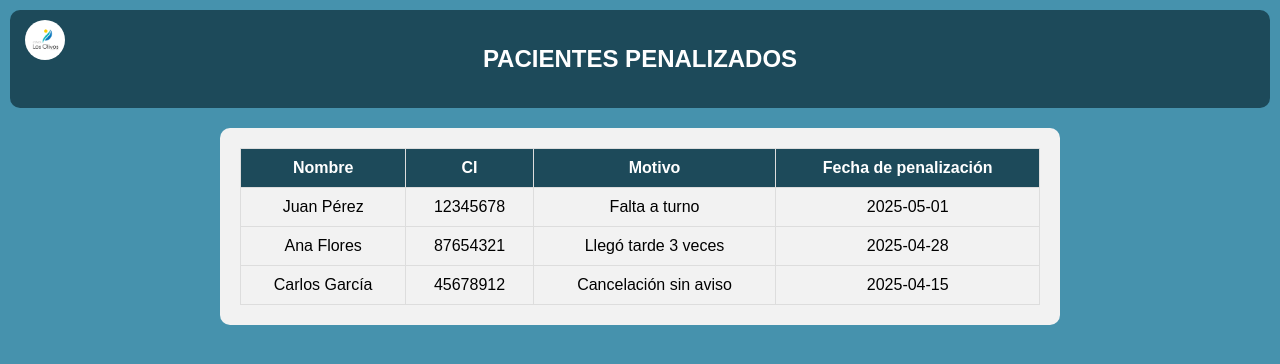
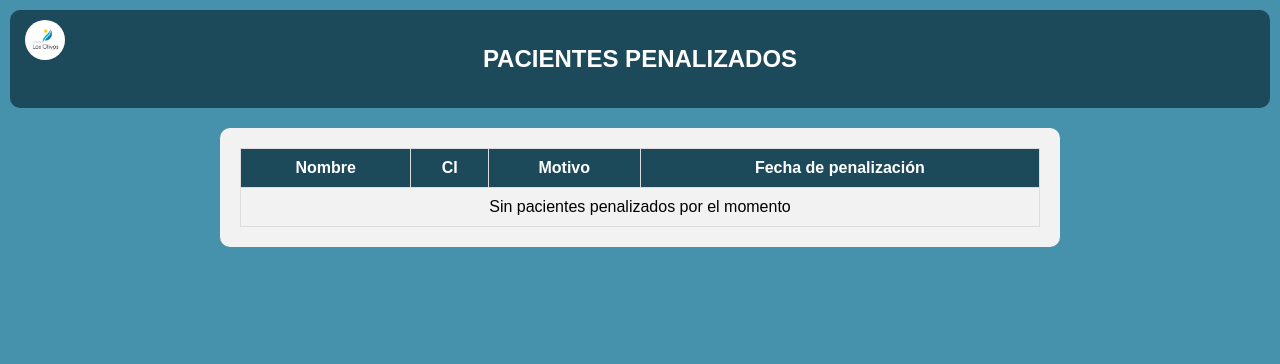
Before and after one commit to CarlosIriarte2004/Front-End, an Angular app: page /pacientes-penalizados in a window 1280 px wide. Shown: the top 364 px of the page. Built offline with nearby package versions, Linux system fonts and the light colour scheme.

Commit message:
Actualización: pacientes-penalizados con estructura HTML vacía y tipos definidos

```diff
--- a/src/app/pacientes-penalizados/pacientes-penalizados.component.html
+++ b/src/app/pacientes-penalizados/pacientes-penalizados.component.html
@@ -21,6 +21,9 @@
           <td>{{ paciente.motivo }}</td>
           <td>{{ paciente.fecha }}</td>
         </tr>
+        <tr *ngIf="pacientes.length === 0">
+          <td colspan="4" style="text-align: center;">Sin pacientes penalizados por el momento</td>
+        </tr>
       </tbody>
     </table>
   </div>
--- a/src/app/pacientes-penalizados/pacientes-penalizados.component.ts
+++ b/src/app/pacientes-penalizados/pacientes-penalizados.component.ts
@@ -2,16 +2,12 @@ import { Component } from '@angular/core';
 import { CommonModule } from '@angular/common';
 
 @Component({
-  standalone: true, // 👈 solo si es standalone
+  standalone: true,
   selector: 'app-pacientes-penalizados',
   templateUrl: './pacientes-penalizados.component.html',
   styleUrls: ['./pacientes-penalizados.component.css'],
-  imports: [CommonModule] // 👈 IMPORTANTE para usar *ngFor
+  imports: [CommonModule]
 })
 export class PacientesPenalizadosComponent {
-  pacientes = [
-    { nombre: 'Juan Pérez', ci: '12345678', motivo: 'Falta a turno', fecha: '2025-05-01' },
-    { nombre: 'Ana Flores', ci: '87654321', motivo: 'Llegó tarde 3 veces', fecha: '2025-04-28' },
-    { nombre: 'Carlos García', ci: '45678912', motivo: 'Cancelación sin aviso', fecha: '2025-04-15' }
-  ];
+  pacientes: { nombre: string; ci: string; motivo: string; fecha: string }[] = [];
 }
```
